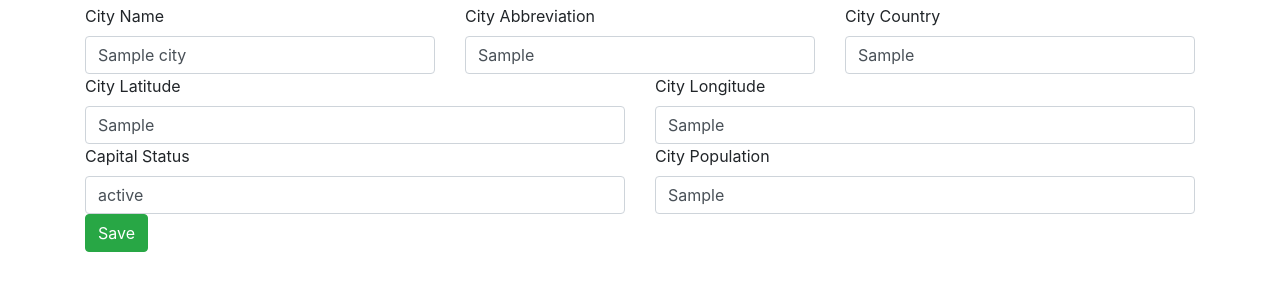
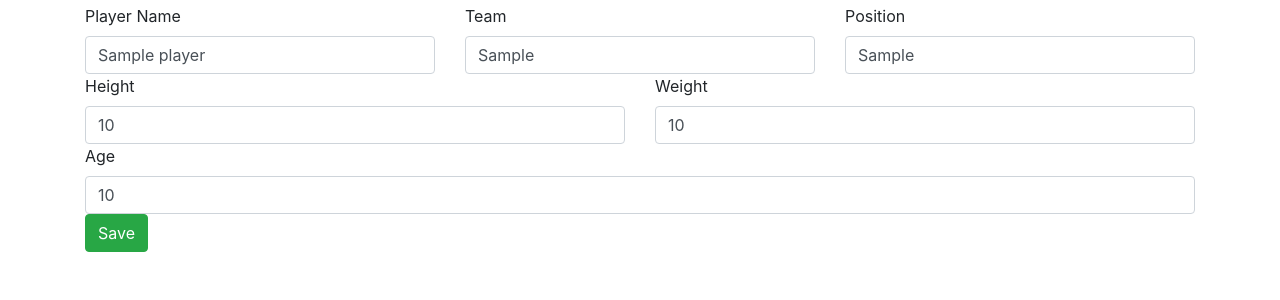
Before and after one commit to mcp48/IS601-Project3, a Flask app: template app/templates/edit.html in a window 1280 px wide. Shown: the part 56-356 px from the top of the page. Run offline with Flask 2, Linux system fonts and the light colour scheme; the template is opened without the code that fills it: most values are stand-ins (such as "Sample title", 1, 10 or a date in 2020); some libraries are stand-ins or nearby versions.

Commit message:
Feature: Updated edit form for new data

```diff
--- a/app/templates/edit.html
+++ b/app/templates/edit.html
@@ -1,42 +1,38 @@
 {% extends "layout.html" %}
 {% block content %}
-<form action="/edit/{{city.id}}" method="post">
+<form action="/edit/{{player.id}}" method="post">
     <div class="row">
         <div class="col">
-            <label for="fldName">City Name</label>
-            <input id="fldName" type="text" class="form-control" placeholder="City Name" name="fldName" value="{{city.fldName}}">
+            <label for="plName">Player Name</label>
+            <input id="plName" type="text" class="form-control" placeholder="Player Name" name="plName" value="{{player.plName}}">
         </div>
         <div class="col">
-            <label for="fldAbbreviation">City Abbreviation</label>
-            <input id="fldAbbreviation" type="text" class="form-control" placeholder="City Abbreviation"
-                   name="fldAbbreviation" value="{{city.fldAbbreviation}}">
+            <label for="plTeam">Team</label>
+            <input id="plTeam" type="text" class="form-control" placeholder="Team"
+                   name="plTeam" value="{{player.plTeam}}">
         </div>
         <div class="col">
-            <label for="fldCountry">City Country</label>
-            <input id="fldCountry" type="text" class="form-control" placeholder="City Country" name="fldCountry" value="{{city.fldCountry}}">
+            <label for="plPosition">Position</label>
+            <input id="plPosition" type="text" class="form-control" placeholder="Position" name="plPosition" value="{{player.plPosition}}">
         </div>
     </div>
 
     <div class="row">
         <div class="col">
-            <label for="fldLat">City Latitude</label>
-            <input id="fldLat" type="text" class="form-control" placeholder="City Latitude" name="fldLat" value="{{city.fldLat}}">
+            <label for="plHeight">Height</label>
+            <input id="plHeight" type="text" class="form-control" placeholder="Height" name="plHeight" value="{{player.plHeight}}">
         </div>
         <div class="col">
-            <label for="fldlong">City Longitude</label>
-            <input id="fldlong" type="text" class="form-control" placeholder="City Longitude" name="fldLong" value="{{city.fldLong}}">
+            <label for="plWeight">Weight</label>
+            <input id="plWeight" type="text" class="form-control" placeholder="Weight" name="plWeight" value="{{player.plWeight}}">
         </div>
     </div>
     <div class="row">
         <div class="col">
-            <label for="fldCapitalStatus">Capital Status</label>
+            <label for="plAge">Age</label>
 
-            <input id="fldCapitalStatus" type="text" class="form-control" placeholder="Capital Status"
-                   name="fldCapitalStatus" value="{{city.fldCapitalStatus}}">
-        </div>
-        <div class="col">
-            <label for="fldPopulation">City Population</label>
-            <input id="fldPopulation" type="text" class="form-control" placeholder="Population" name="fldPopulation" value="{{city.fldPopulation}}">
+            <input id="plAge" type="text" class="form-control" placeholder="Age"
+                   name="plAge" value="{{player.plAge}}">
         </div>
     </div>
     <button type="submit" class="btn btn-success">Save</button>
```
